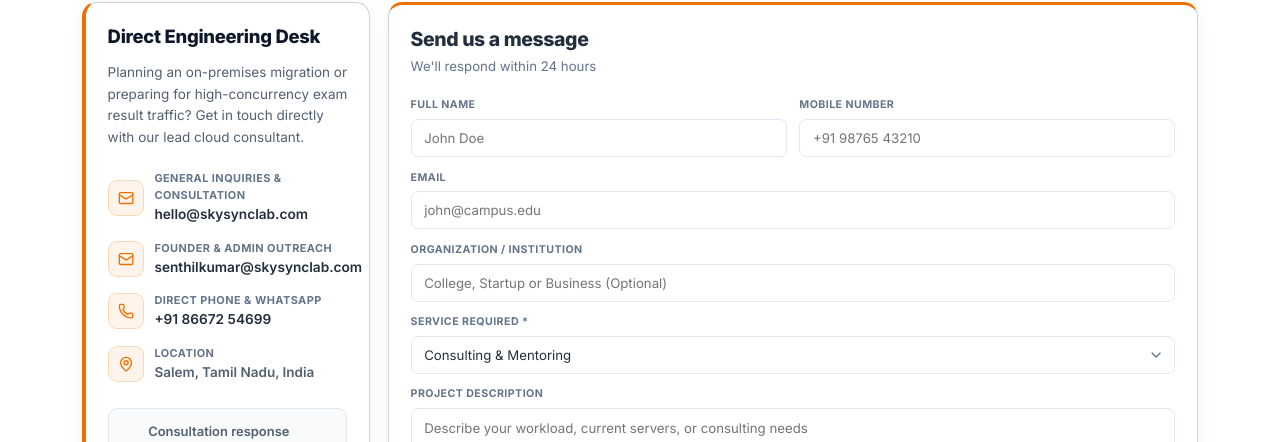
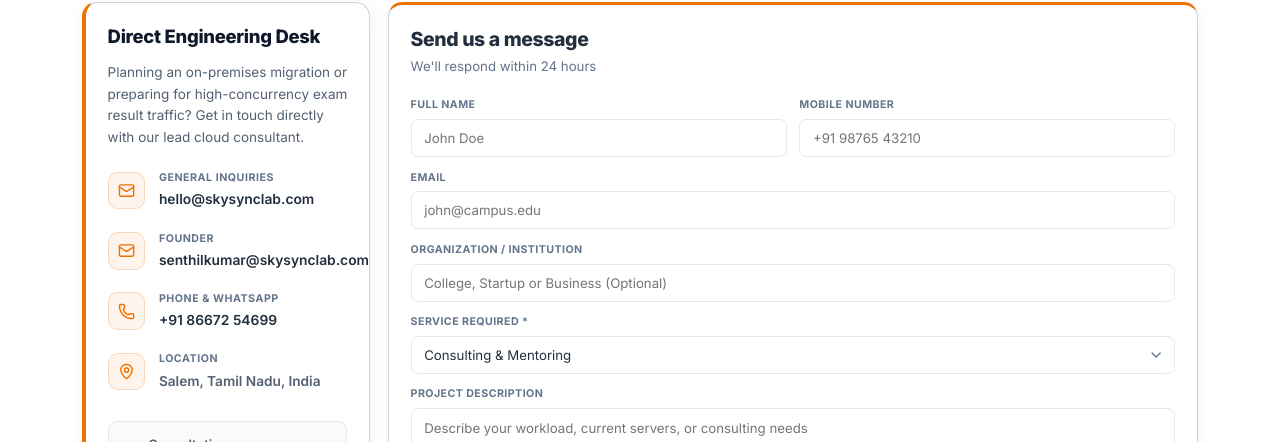
Before and after one commit to SENTHIL-NETXYPER/Skysync, a React (Vite) app: page / in a window 1280 px wide. Shown: the part 6446-6888 px from the top of the page. Built offline with nearby package versions, Linux system fonts and the light colour scheme; no server answers.

Commit message:
style(contact): simplify label to FOUNDER and add generous spacing between contact items

```diff
--- a/src/components/Contact.tsx
+++ b/src/components/Contact.tsx
@@ -106,13 +106,13 @@
             Planning an on-premises migration or preparing for high-concurrency exam result traffic? Get in touch directly with our lead cloud consultant.
           </p>
 
-          <div style={{ display: 'flex', flexDirection: 'column', gap: '16px', marginBottom: '28px' }}>
+          <div style={{ display: 'flex', flexDirection: 'column', gap: '22px', marginBottom: '32px' }}>
             <a
               href="mailto:hello@skysynclab.com"
               style={{
                 display: 'flex',
                 alignItems: 'center',
-                gap: '12px',
+                gap: '15px',
                 color: '#232F3E',
                 textDecoration: 'none',
                 fontWeight: 600,
@@ -122,9 +122,9 @@
               onMouseLeave={(e) => (e.currentTarget.style.color = '#232F3E')}
             >
               <div style={{
-                width: '40px',
-                height: '40px',
-                borderRadius: '10px',
+                width: '42px',
+                height: '42px',
+                borderRadius: '11px',
                 backgroundColor: 'rgba(237, 113, 0, 0.08)',
                 border: '1px solid rgba(237, 113, 0, 0.22)',
                 display: 'flex',
@@ -133,13 +133,13 @@
                 color: '#ED7100',
                 flexShrink: 0
               }}>
-                <Mail size={18} />
+                <Mail size={19} />
               </div>
               <div style={{ display: 'flex', flexDirection: 'column' }}>
-                <span style={{ fontSize: '0.76rem', textTransform: 'uppercase', letterSpacing: '0.04em', color: '#64748B', fontWeight: 700 }}>
-                  General Inquiries & Consultation
+                <span style={{ fontSize: '0.74rem', textTransform: 'uppercase', letterSpacing: '0.05em', color: '#64748B', fontWeight: 700, marginBottom: '3px' }}>
+                  General Inquiries
                 </span>
-                <span style={{ fontSize: '0.95rem' }}>hello@skysynclab.com</span>
+                <span style={{ fontSize: '0.96rem' }}>hello@skysynclab.com</span>
               </div>
             </a>
 
@@ -148,7 +148,7 @@
               style={{
                 display: 'flex',
                 alignItems: 'center',
-                gap: '12px',
+                gap: '15px',
                 color: '#232F3E',
                 textDecoration: 'none',
                 fontWeight: 600,
@@ -158,9 +158,9 @@
               onMouseLeave={(e) => (e.currentTarget.style.color = '#232F3E')}
             >
               <div style={{
-                width: '40px',
-                height: '40px',
-                borderRadius: '10px',
+                width: '42px',
+                height: '42px',
+                borderRadius: '11px',
                 backgroundColor: 'rgba(237, 113, 0, 0.08)',
                 border: '1px solid rgba(237, 113, 0, 0.22)',
                 display: 'flex',
@@ -169,13 +169,13 @@
                 color: '#ED7100',
                 flexShrink: 0
               }}>
-                <Mail size={18} />
+                <Mail size={19} />
               </div>
               <div style={{ display: 'flex', flexDirection: 'column' }}>
-                <span style={{ fontSize: '0.76rem', textTransform: 'uppercase', letterSpacing: '0.04em', color: '#64748B', fontWeight: 700 }}>
-                  Founder & Admin Outreach
+                <span style={{ fontSize: '0.74rem', textTransform: 'uppercase', letterSpacing: '0.05em', color: '#64748B', fontWeight: 700, marginBottom: '3px' }}>
+                  Founder
                 </span>
-                <span style={{ fontSize: '0.95rem' }}>senthilkumar@skysynclab.com</span>
+                <span style={{ fontSize: '0.96rem' }}>senthilkumar@skysynclab.com</span>
               </div>
             </a>
 
@@ -184,7 +184,7 @@
               style={{
                 display: 'flex',
                 alignItems: 'center',
-                gap: '12px',
+                gap: '15px',
                 color: '#232F3E',
                 textDecoration: 'none',
                 fontWeight: 600,
@@ -194,9 +194,9 @@
               onMouseLeave={(e) => (e.currentTarget.style.color = '#232F3E')}
             >
               <div style={{
-                width: '40px',
-                height: '40px',
-                borderRadius: '10px',
+                width: '42px',
+                height: '42px',
+                borderRadius: '11px',
                 backgroundColor: 'rgba(237, 113, 0, 0.08)',
                 border: '1px solid rgba(237, 113, 0, 0.22)',
                 display: 'flex',
@@ -205,21 +205,21 @@
                 color: '#ED7100',
                 flexShrink: 0
               }}>
-                <Phone size={18} />
+                <Phone size={19} />
               </div>
               <div style={{ display: 'flex', flexDirection: 'column' }}>
-                <span style={{ fontSize: '0.76rem', textTransform: 'uppercase', letterSpacing: '0.04em', color: '#64748B', fontWeight: 700 }}>
-                  Direct Phone & WhatsApp
+                <span style={{ fontSize: '0.74rem', textTransform: 'uppercase', letterSpacing: '0.05em', color: '#64748B', fontWeight: 700, marginBottom: '3px' }}>
+                  Phone & WhatsApp
                 </span>
-                <span style={{ fontSize: '0.95rem' }}>+91 86672 54699</span>
+                <span style={{ fontSize: '0.96rem' }}>+91 86672 54699</span>
               </div>
             </a>
 
-            <div style={{ display: 'flex', alignItems: 'center', gap: '12px' }}>
+            <div style={{ display: 'flex', alignItems: 'center', gap: '15px' }}>
               <div style={{
-                width: '40px',
-                height: '40px',
-                borderRadius: '10px',
+                width: '42px',
+                height: '42px',
+                borderRadius: '11px',
                 backgroundColor: 'rgba(237, 113, 0, 0.08)',
                 border: '1px solid rgba(237, 113, 0, 0.22)',
                 display: 'flex',
@@ -228,13 +228,13 @@
                 color: '#ED7100',
                 flexShrink: 0
               }}>
-                <MapPin size={18} />
+                <MapPin size={19} />
               </div>
               <div style={{ display: 'flex', flexDirection: 'column' }}>
-                <span style={{ fontSize: '0.76rem', textTransform: 'uppercase', letterSpacing: '0.04em', color: '#64748B', fontWeight: 700 }}>
+                <span style={{ fontSize: '0.74rem', textTransform: 'uppercase', letterSpacing: '0.05em', color: '#64748B', fontWeight: 700, marginBottom: '3px' }}>
                   Location
                 </span>
-                <span style={{ color: '#526071', fontSize: '0.94rem', fontWeight: 600 }}>Salem, Tamil Nadu, India</span>
+                <span style={{ color: '#526071', fontSize: '0.95rem', fontWeight: 600 }}>Salem, Tamil Nadu, India</span>
               </div>
             </div>
           </div>
```
